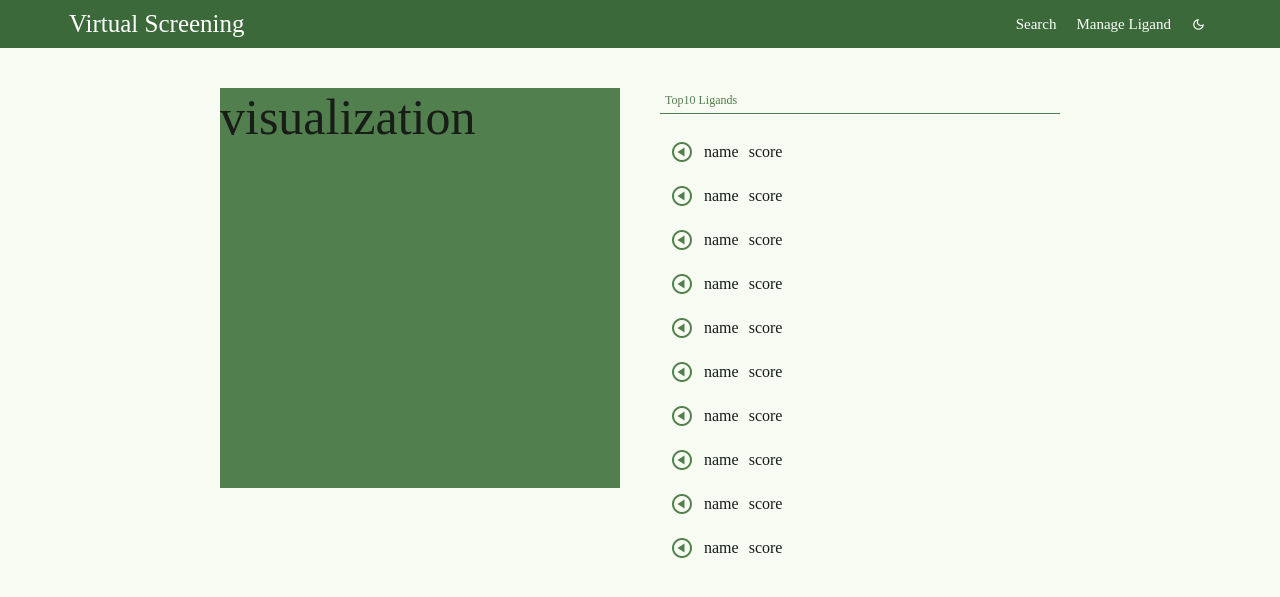
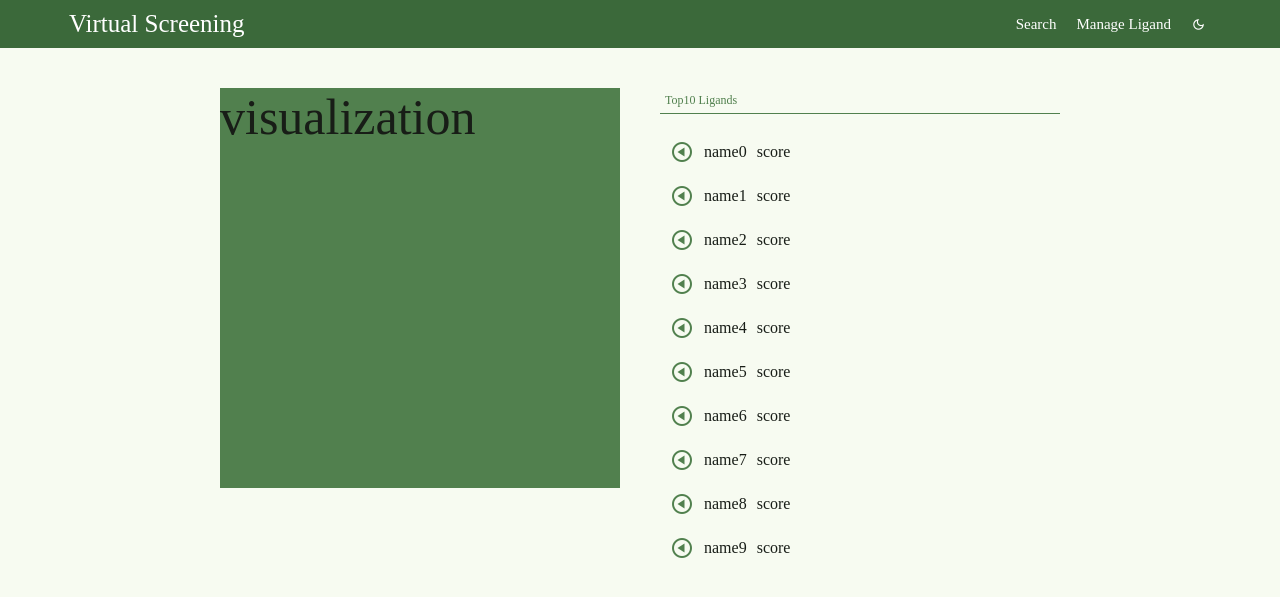
Before and after one commit to sillage13/PNUCSE_2024-1_team8, a Django app: page /result/ in a window 1280 px wide. Shown: the top 597 px of the page. Run offline with Django 5.2, Linux system fonts and the light colour scheme.

Commit message:
결과 페이지 수정

```diff
--- a/ligand_search/app/virtual_screening/templates/result.html
+++ b/ligand_search/app/virtual_screening/templates/result.html
@@ -20,15 +20,15 @@
             <ul class="result_ul">
                 <!-- {% for ligand in result_list %}
                 <li>
-                    <a href="{% url "result" %}?ligand={{ ligand }}"><span class="material-symbols-outlined">play_circle</span></a>
+                    <a href="{% url "result" %}"><span class="material-symbols-outlined">play_circle</span></a>
                     <div>name</div>
                     <div>score</div>
                 </li>
                 {% endfor %}-->
                 {% for i in '0123456789' %}
                 <li>
-                    <a href="{% url "result" %}?ligand={{ i }}"><span class="material-symbols-outlined">play_circle</span></a>
-                    <div>name</div>
+                    <a href="{% url "result" %}"><span class="material-symbols-outlined">play_circle</span></a>
+                    <div>name{{ i }}</div>
                     <div>score</div>
                 </li>
                 {% endfor %}
```
